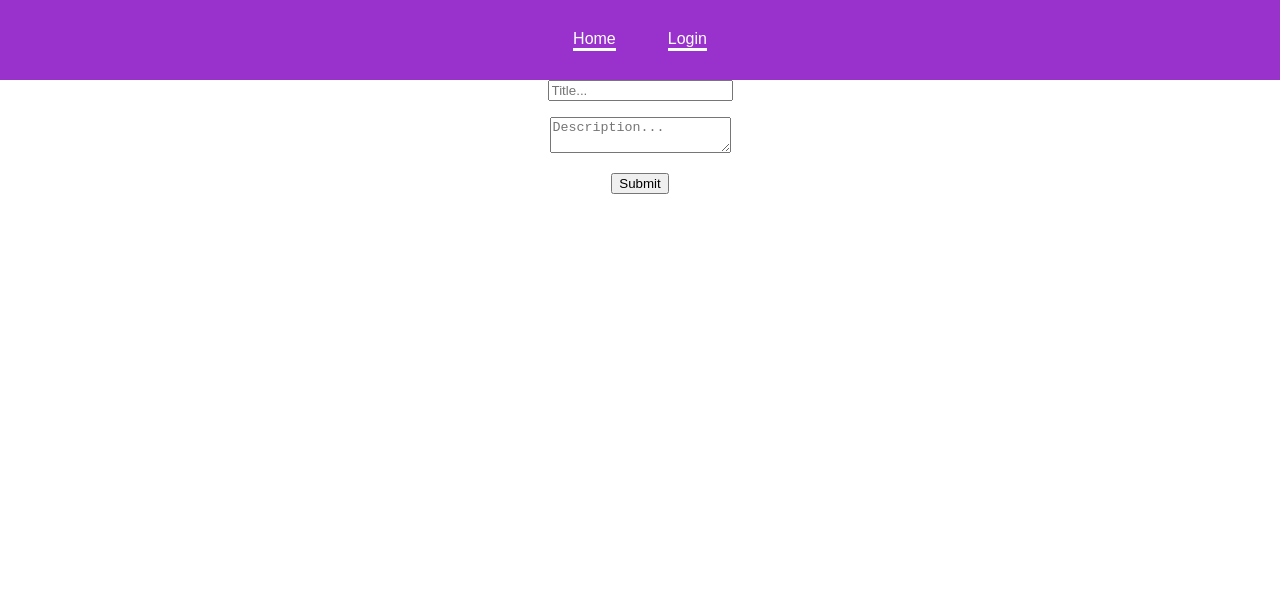
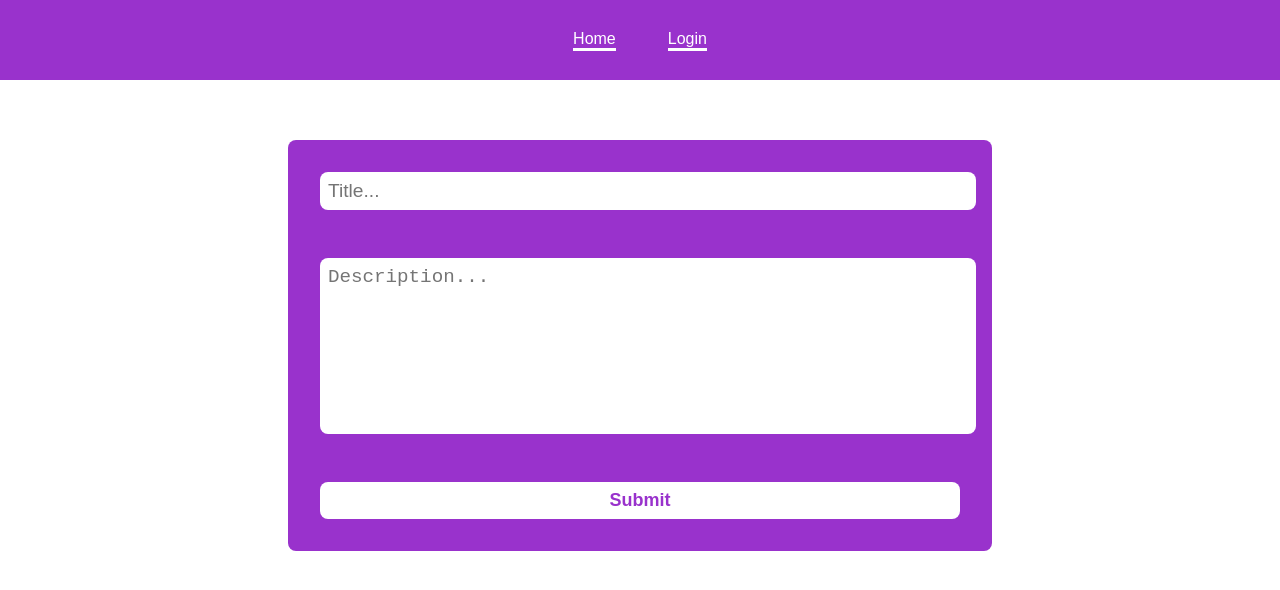
Before and after one commit to MajdQumseya/Twigs-Firebase-App, a React (Create React App) app: page /create-post in a window 1280 px wide. Shown: the top 590 px of the page. Built offline with nearby package versions, Linux system fonts and the light colour scheme; no server answers.

Commit message:
added like system and styling, need to finish up like rules

```diff
--- a/src/App.css
+++ b/src/App.css
@@ -7,6 +7,7 @@ body {
   margin: 0;
   padding: 0;
   font-family: Arial, Helvetica, sans-serif;
+  height: 100vh;
 }
 
 .App-logo {
@@ -61,3 +62,56 @@ body {
   font-size: .975rem;
   color: white;
 }
+
+.create-post-container {
+  display: flex;
+  justify-content:center ;
+  align-content: center;
+  margin-top: 60px;
+}
+
+.form-container {
+  display: flex;
+  width: 50%;
+  flex-direction: column;
+  justify-content: center;
+  background-color: darkorchid;
+  padding: 2rem;
+  border-radius: 0.5rem;
+}
+
+.form-input,
+.form-textarea {
+  width: 100%;
+  padding: 0.5rem;
+  margin-bottom: 1rem;
+  border: none;
+  border-radius: 0.5rem;
+  font-size: 1.2rem;
+}
+
+.form-textarea {
+  resize: none;
+  height: 10rem;
+}
+
+.form-error {
+  color: white;
+  margin-bottom: 1rem;
+}
+
+.form-button {
+  background-color: white;
+  color: darkorchid;
+  border: none;
+  border-radius: 0.5rem;
+  padding: 0.5rem 1rem;
+  cursor: pointer;
+  font-size: 18px;
+  font-weight: 700;
+  transition: background-color 0.2s ease-in-out;
+}
+
+.form-button:hover {
+  background-color: #eee;
+}
--- a/src/Pages/create-post/CreatePostForm.tsx
+++ b/src/Pages/create-post/CreatePostForm.tsx
@@ -4,7 +4,7 @@ import { yupResolver } from "@hookform/resolvers/yup";
 import { addDoc, collection } from "firebase/firestore";
 import { db, auth } from "../../config/firebase";
 import { useAuthState } from "react-firebase-hooks/auth";
-import {useNavigate} from 'react-router-dom'
+import { useNavigate } from "react-router-dom";
 
 interface CreatePostData {
   title: string;
@@ -45,12 +45,27 @@ export const CreatePostForm = () => {
   };
 
   return (
-    <form onSubmit={handleSubmit(onCreatePost)} method="post">
-      <input type="text" placeholder="Title..." {...register("title")} />
-      <p style={{ color: "red" }}>{errors.title?.message}</p>
-      <textarea placeholder="Description..." {...register("description")} />
-      <p style={{ color: "red" }}>{errors.description?.message}</p>
-      <input type="submit" />
-    </form>
+    <div className="create-post-container">
+      <form
+        onSubmit={handleSubmit(onCreatePost)}
+        method="post"
+        className="form-container"
+      >
+        <input
+          type="text"
+          placeholder="Title..."
+          {...register("title")}
+          className="form-input"
+        />
+        <p className="form-error">{errors.title?.message}</p>
+        <textarea
+          placeholder="Description..."
+          {...register("description")}
+          className="form-textarea"
+        />
+        <p className="form-error">{errors.description?.message}</p>
+        <input type="submit" className="form-button" />
+      </form>
+    </div>
   );
 };
--- a/src/Pages/home/Post.tsx
+++ b/src/Pages/home/Post.tsx
@@ -1,4 +1,8 @@
+import { addDoc, getDocs, collection, query, where } from "firebase/firestore";
 import { Post as IPost } from "./home";
+import { auth, db } from "../../config/firebase";
+import { useAuthState } from "react-firebase-hooks/auth";
+import { useEffect, useState } from "react";
 
 interface PostProps {
   post: IPost;
@@ -6,6 +10,34 @@ interface PostProps {
 
 export const Post = (props: PostProps) => {
   const { post } = props;
+  const [user] = useAuthState(auth);
+  const [likeAmount, setLikeAmount] = useState<number | null>(null)
+
+  const likesRef = collection(db, "likes");
+
+  const getLikes = async() => {
+    const data = await getDocs(likesDoc)
+    setLikeAmount(data.size)
+  }
+
+  const likesDoc = query(likesRef, where("postId", "==", post.id))
+
+
+  const addLike = async () => {
+    try {
+       await addDoc(likesRef, {userId: user?.uid, postId: post.id});
+
+
+    } catch (e) {
+      console.error("Error adding like: ", e);
+    }
+  };
+
+  useEffect(() => {
+    getLikes()
+  }, []);
+
+
   return (
     <div>
       <div className="title">
@@ -16,6 +48,8 @@ export const Post = (props: PostProps) => {
       </div>
       <div className="footer">
         <p>@{post.username}</p>
+        <button onClick={addLike}> &#128077; </button>
+        {likeAmount && <p>Likes: {likeAmount}</p>}
       </div>
     </div>
   );
--- a/src/Pages/home/home.tsx
+++ b/src/Pages/home/home.tsx
@@ -17,7 +17,6 @@ export const Home = () => {
 
   const getPosts = async () => {
     let data = await getDocs(postsRef);
-    console.log(data);
     setPostsList(
       data.docs.map((doc) => ({ ...doc.data(), id: doc.id })) as Post[]
     );
@@ -29,8 +28,8 @@ export const Home = () => {
 
   return (
     <div>
-      {postsList?.map((post) =>
-        <Post post={post} />
+      {postsList?.map((post, i) =>
+        <Post post={post} key={i}/>
       )}
     </div>
   );
```
